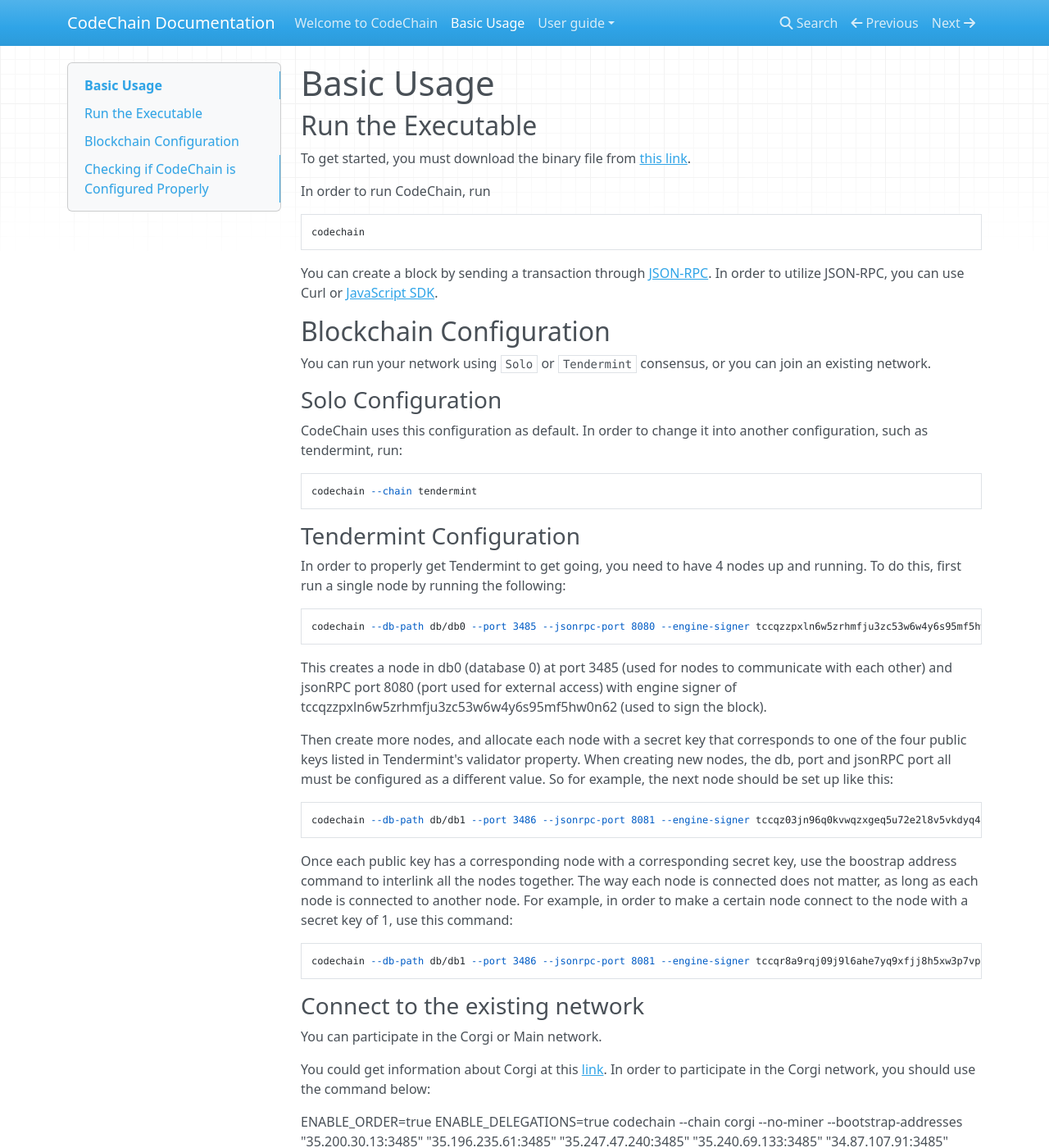
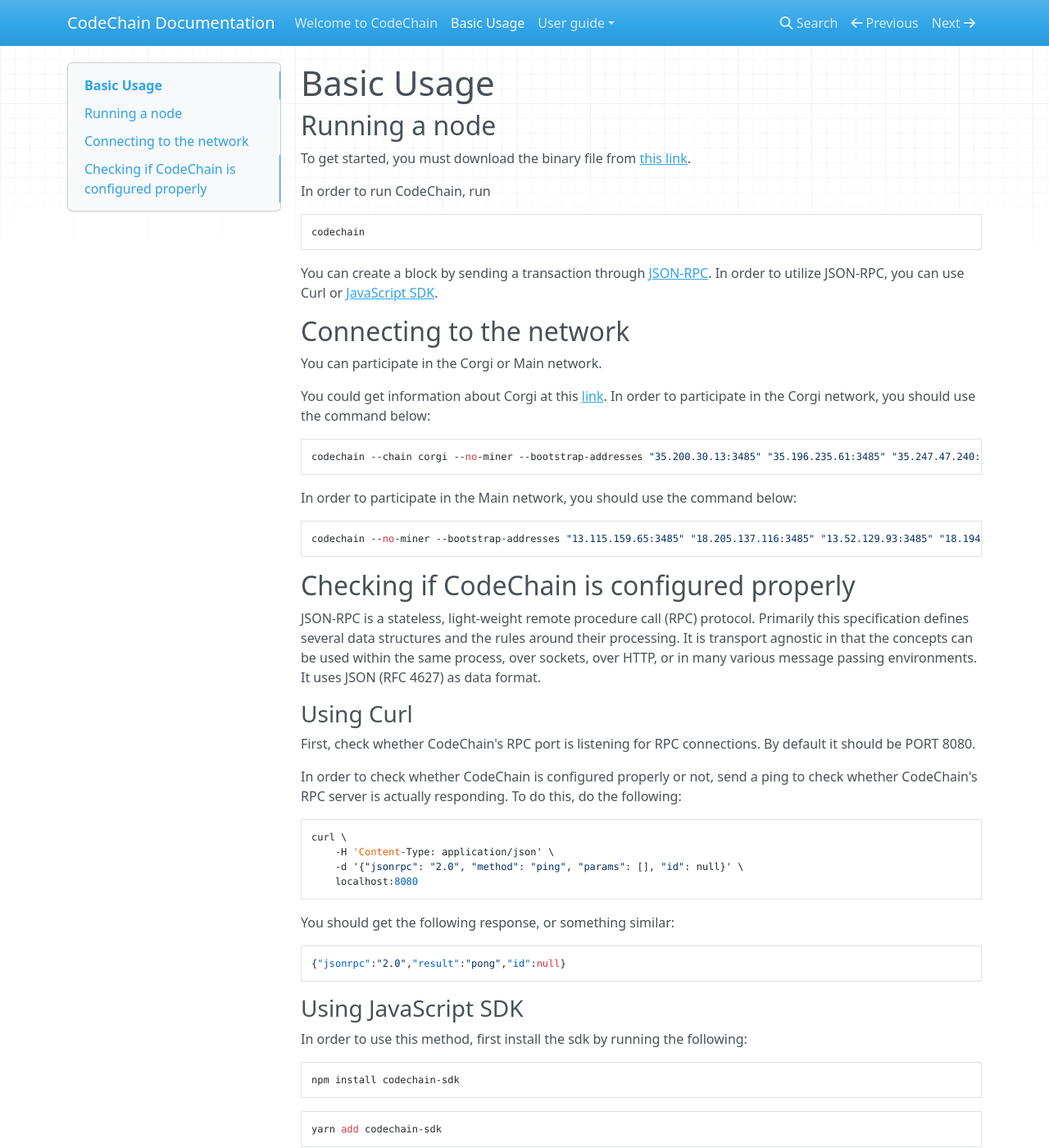
Before and after one commit to CodeChain-io/codechain-docs, an MkDocs documentation site: the page built from docs/basic-usage.md, in a window 1280 px wide and 1400 px high. Shown: the whole window at 82% size. Built offline with MkDocs 1.6.1, drawn with Linux system fonts in a browser that asks for light colours; nearby versions of some CDN libraries; some of the changed text lies outside the part shown.

Commit message:
Update Basic Usage

````diff
--- a/docs/basic-usage.md
+++ b/docs/basic-usage.md
@@ -1,6 +1,6 @@
 # Basic Usage
 
-## Run the Executable
+## Running a node
 
 To get started, you must download the binary file from [this link](https://github.com/codechain-io/codechain/releases).
 
@@ -12,47 +12,15 @@ codechain
 
 You can create a block by sending a transaction through [JSON-RPC](https://github.com/CodeChain-io/codechain/blob/master/spec/JSON-RPC.md). In order to utilize JSON-RPC, you can use Curl or [JavaScript SDK](https://api.codechain.io/).
 
-## Blockchain Configuration
-
-You can run your network using `Solo` or `Tendermint` consensus, or you can join an existing network.
-
-### Solo Configuration
-
-CodeChain uses this configuration as default. In order to change it into another configuration, such as tendermint, run:
-
-```
-codechain --chain tendermint
-```
-
-### Tendermint Configuration
-
-In order to properly get Tendermint to get going, you need to have 4 nodes up and running. To do this, first run a single node by running the following:
-
-```
-codechain --db-path db/db0 --port 3485 --jsonrpc-port 8080 --engine-signer tccqzzpxln6w5zrhmfju3zc53w6w4y6s95mf5hw0n62 -c tendermint
-```
-
-This creates a node in db0 (database 0) at port 3485 (used for nodes to communicate with each other) and jsonRPC port 8080 (port used for external access) with engine signer of tccqzzpxln6w5zrhmfju3zc53w6w4y6s95mf5hw0n62 (used to sign the block).
-
-Then create more nodes, and allocate each node with a secret key that corresponds to one of the four public keys listed in Tendermint's validator property. When creating new nodes, the db, port and jsonRPC port all must be configured as a different value. So for example, the next node should be set up like this:
-
-```
-codechain --db-path db/db1 --port 3486 --jsonrpc-port 8081 --engine-signer tccqz03jn96q0kvwqzxgeq5u72e2l8v5vkdyq4cll9x -c tendermint
-```
-
-Once each public key has a corresponding node with a corresponding secret key, use the boostrap address command to interlink all the nodes together. The way each node is connected does not matter, as long as each node is connected to another node. For example, in order to make a certain node connect to the node with a secret key of 1, use this command:
-
-```
-codechain --db-path db/db1 --port 3486 --jsonrpc-port 8081 --engine-signer tccqr8a9rqj09j9l6ahe7yq9xfjj8h5xw3p7vpcgner -c tendermint --bootstrap-addresses 127.0.0.1:3485
-```
-
-### Connect to the existing network
+## Connecting to the network
 
 You can participate in the Corgi or Main network.
 
 You could get information about Corgi at this [link](https://corgi.codechain.io/). In order to participate in the Corgi network, you should use the command below:
 
-ENABLE_ORDER=true ENABLE_DELEGATIONS=true codechain --chain corgi --no-miner --bootstrap-addresses "35.200.30.13:3485" "35.196.235.61:3485" "35.247.47.240:3485" "35.240.69.133:3485" "34.87.107.91:3485"
+```
+codechain --chain corgi --no-miner --bootstrap-addresses "35.200.30.13:3485" "35.196.235.61:3485" "35.247.47.240:3485" "35.240.69.133:3485" "34.87.107.91:3485"
+```
 
 In order to participate in the Main network, you should use the command below:
 
@@ -60,7 +28,7 @@ In order to participate in the Main network, you should use the command below:
 codechain --no-miner --bootstrap-addresses "13.115.159.65:3485" "18.205.137.116:3485" "13.52.129.93:3485" "18.194.21.237:3485" "13.124.155.240:3485"
 ```
 
-## Checking if CodeChain is Configured Properly
+## Checking if CodeChain is configured properly
 
 JSON-RPC is a stateless, light-weight remote procedure call (RPC) protocol. Primarily this specification defines several data structures and the rules around their processing. It is transport agnostic in that the concepts can be used within the same process, over sockets, over HTTP, or in many various message passing environments. It uses JSON (RFC 4627) as data format.
 
````
